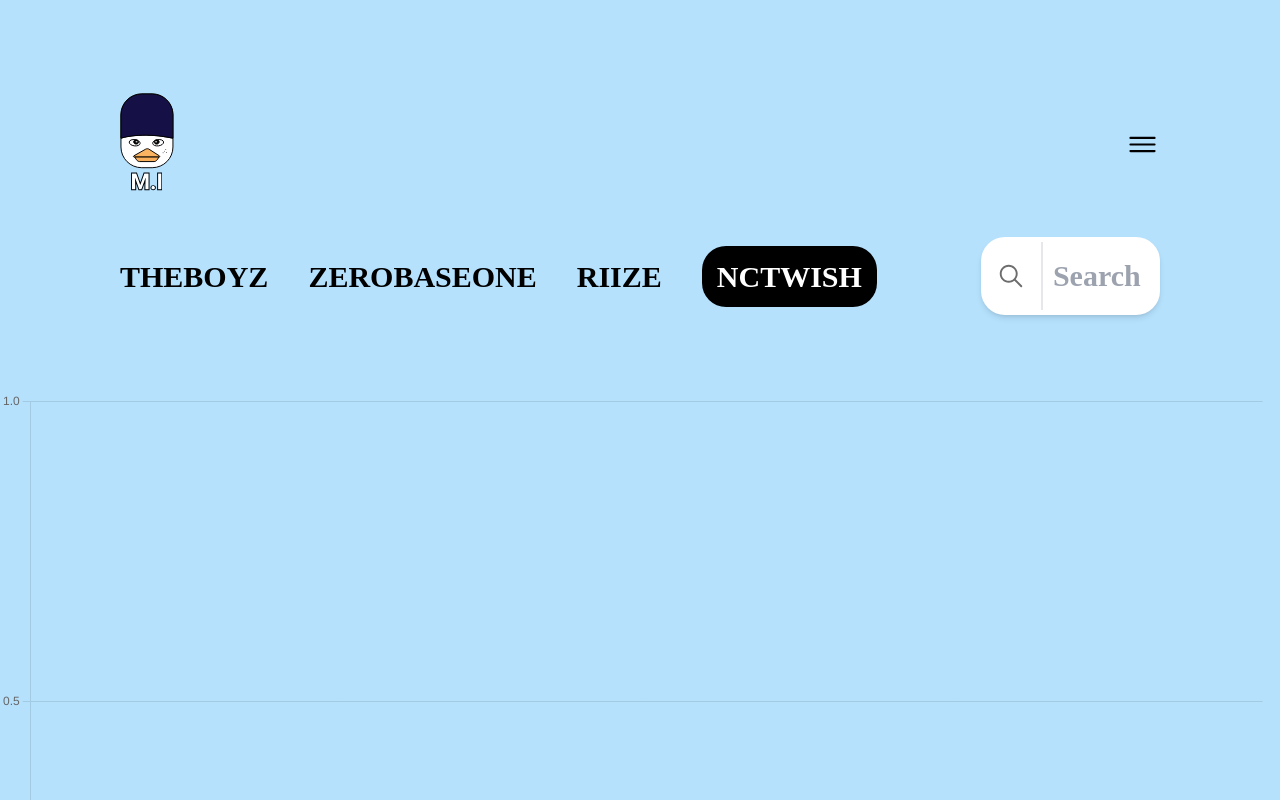
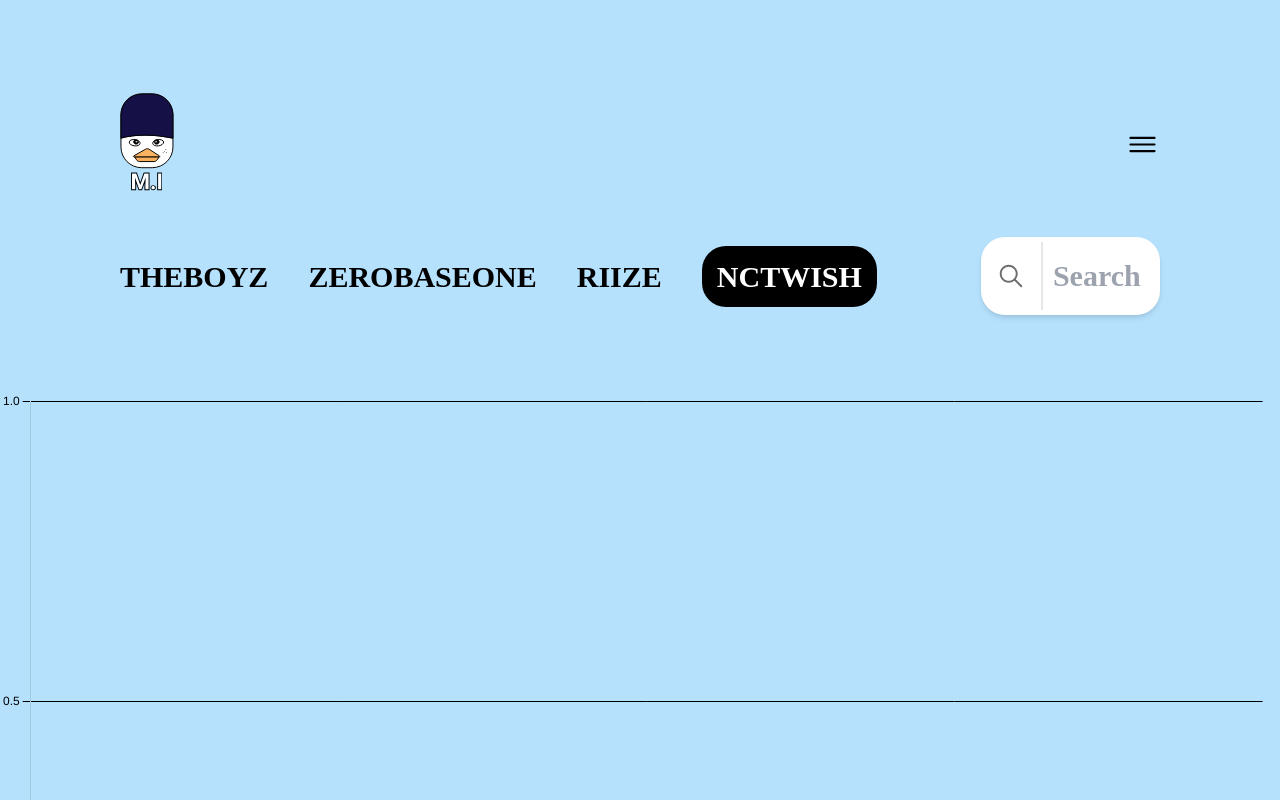
Before and after one commit to ho04029/idols, a React (Create React App) app: page /graph/NCTWISH in a window 1280 px wide. Shown: the top 800 px of the page. Built offline with nearby package versions, Linux system fonts and the light colour scheme.

Commit message:
design: 차트 디자인

```diff
--- a/src/pages/SalesGraph.tsx
+++ b/src/pages/SalesGraph.tsx
@@ -47,11 +47,20 @@
       x: {
         grid: {
           display: false,
+          color: group.textColor,
+          borderWidth: 1,
+        },
+        ticks: {
+          color: group.textColor, //폰트컬러
         },
       },
       y: {
+        grid: {
+          color: group.textColor,
+        },
         ticks: {
           maxTicksLimit: 4, // Y축 라벨을 최대 6개로 제한
+          color: group.textColor, //폰트컬러
         },
       },
     },
```
